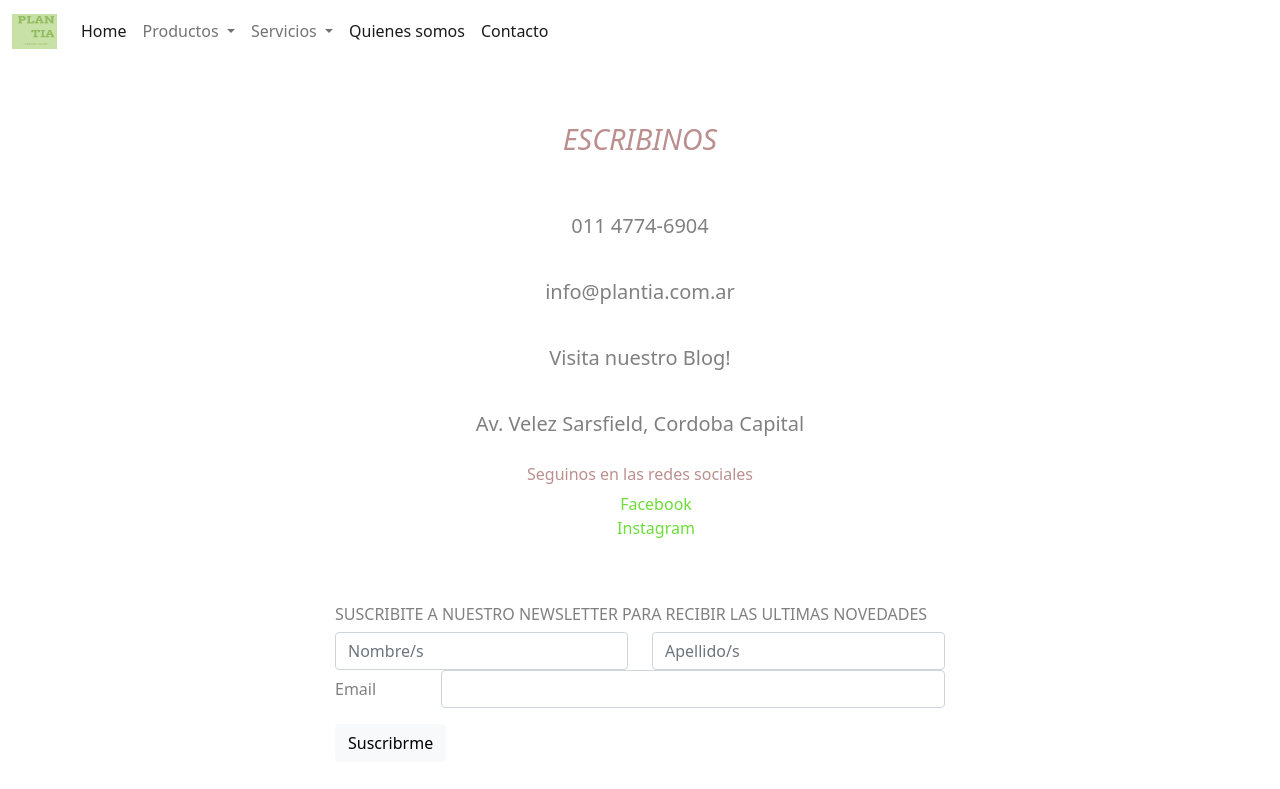
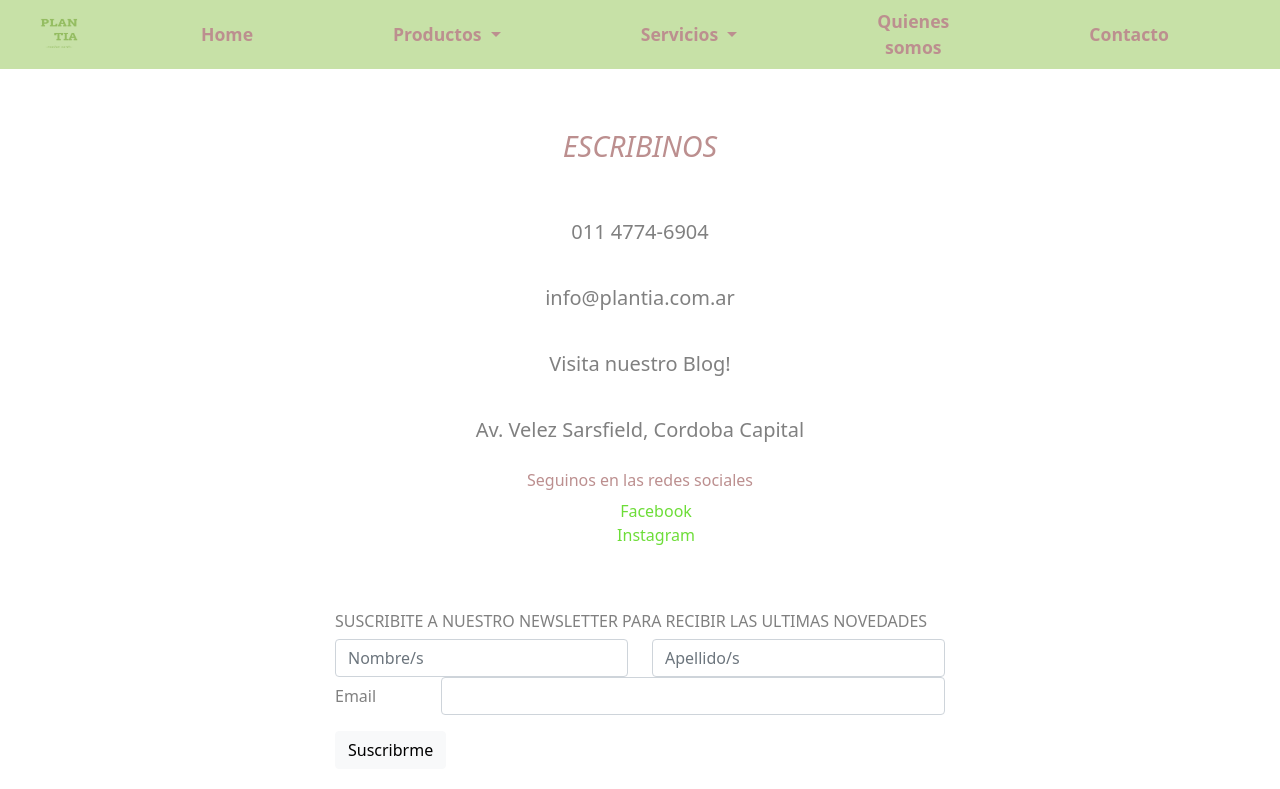
Before and after one commit to ccielomonterol/PLANTIA, a website: page contacto.html in a window 1280 px wide. Shown: the top 789 px of the page. Drawn offline with nearby package versions, Linux system fonts and the light colour scheme.

Commit message:
cambios scss

```diff
--- a/scss/estilo.scss
+++ b/scss/estilo.scss
@@ -9,6 +9,37 @@
   .listaMenu {
     list-style: none inside,
   }
+  .navnav {
+    background-color: #C7E1A7 !important;
+  }
+  .item{
+    font-size: 1.1rem;
+    font-weight: 600;
+    margin: auto !important;
+    padding: 0px 35px !important;
+    color: rosybrown !important;
+       ul  {
+    background-color: #C7E1A7;
+        li {
+          transition: all 0.5s;
+        };
+        li:hover {
+          transform: scale(1.1);
+          text-decoration: underline;
+        }
+        a {
+    color: rosybrown;
+}
+}
+}
+.submenuboot {
+  li{
+    transition: all 0.5s;
+    li:hover {
+      transform: scale(1.1);
+    }
+  }
+}
 
   /*FOOTER*/
   footer {
```
Also changed, not shown: css/estilo.css, 1 other file.
